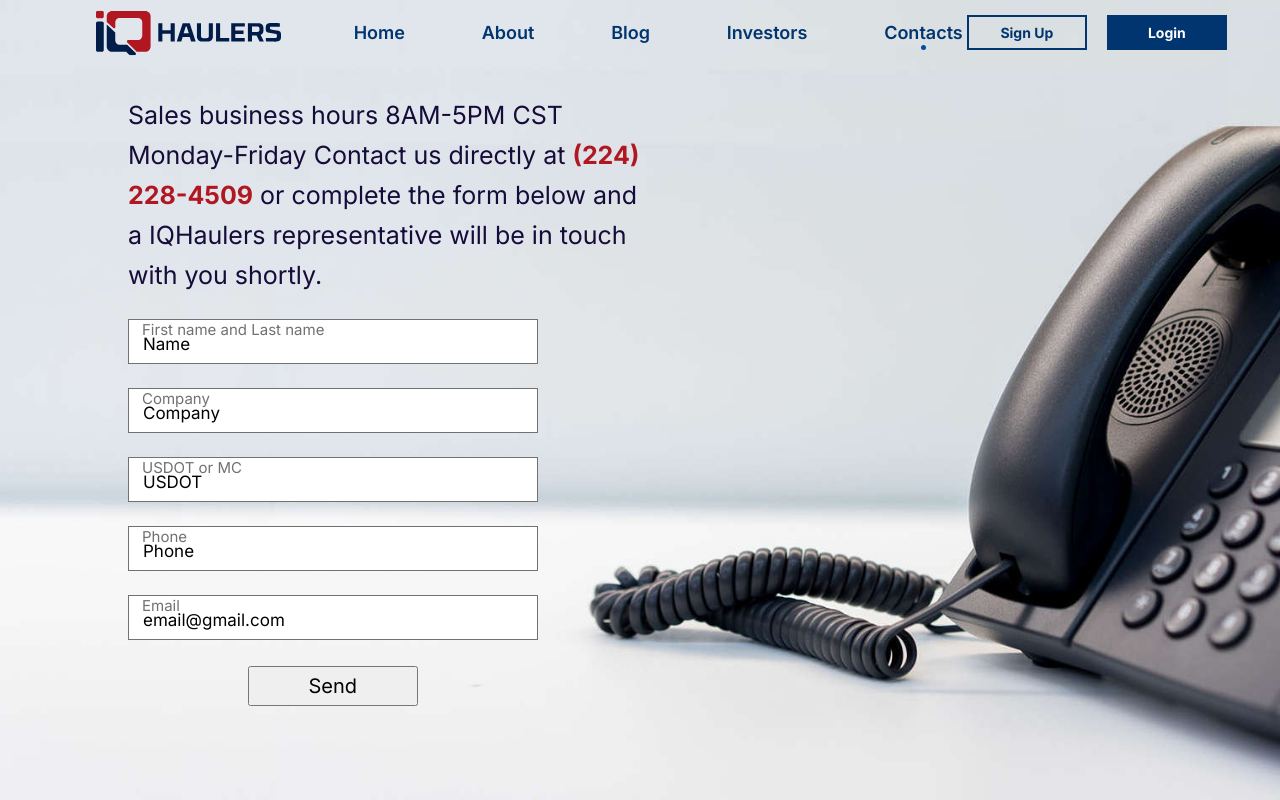
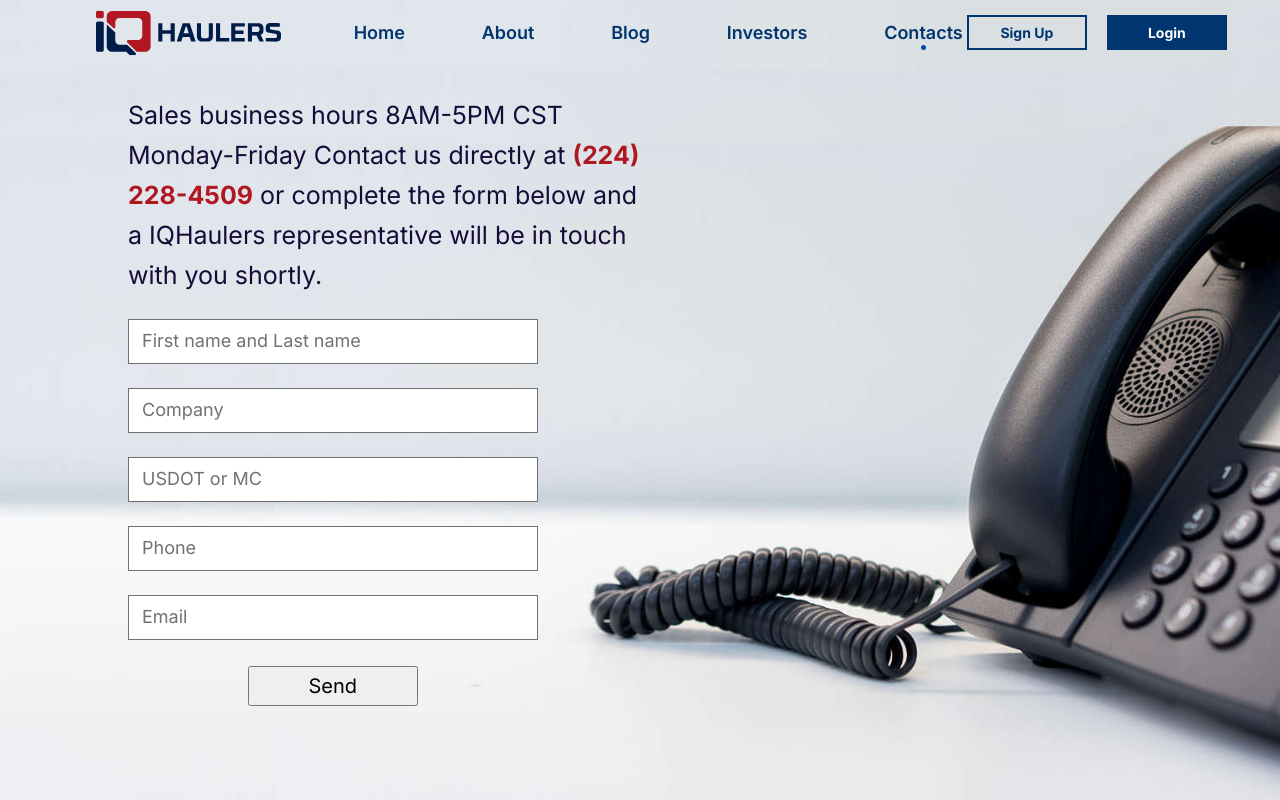
Before and after one commit to MaximPolyakov/vue-front3iqdispatch, a Vue app: page /contact_us in a window 1280 px wide. Shown: the top 800 px of the page. Built offline with nearby package versions, Linux system fonts and the light colour scheme.

Commit message:
Fixed small bug

```diff
--- a/src/components/ContactPage.vue
+++ b/src/components/ContactPage.vue
@@ -54,11 +54,11 @@
     name: 'Contactpage',
     data() {
       return {
-        name: 'Name',
-        company: 'Company',
-        usdot: 'USDOT',
-        phone: 'Phone',
-        email: 'email@gmail.com'
+        name: '',
+        company: '',
+        usdot: '',
+        phone: '',
+        email: ''
       }
     },
     components: {
```
